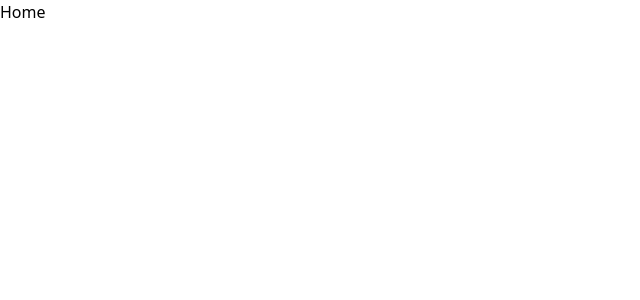
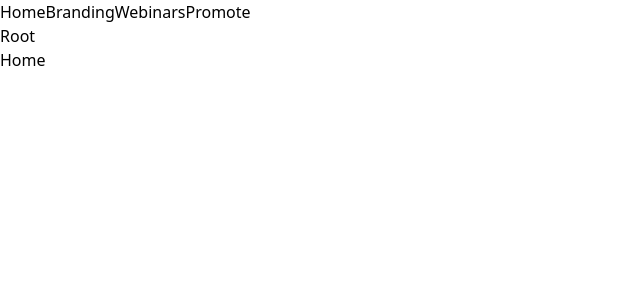
Before and after one commit to farkmu45/brand-in, a React (Vite) app: page / in a window 1280 px wide. Shown: the top 300 px of the page, without its empty margins (0-640 px from the left). Built offline with nearby package versions, Linux system fonts and the light colour scheme.

Commit message:
Add base layout

```diff
--- /dev/null
+++ b/src/layouts/Root.tsx
@@ -0,0 +1,14 @@
+import { NavLink, Outlet } from 'react-router-dom'
+
+export default function Root() {
+  return (
+    <>
+      <NavLink to='/'>Home</NavLink>
+      <NavLink to='/branding'>Branding</NavLink>
+      <NavLink to='/webinars'>Webinars</NavLink>
+      <NavLink to='/promote'>Promote</NavLink>
+      <div>Root</div>
+      <Outlet />
+    </>
+  )
+}
--- a/src/routes.tsx
+++ b/src/routes.tsx
@@ -1,17 +1,19 @@
+import Root from '@/layouts/Root'
 import Branding from '@pages/branding/Branding'
 import Home from '@pages/home/Home'
 import Promote from '@pages/promote/Promote'
 import Webinars from '@pages/webinars/Webinars'
+import { RouteObject } from 'react-router-dom'
 
-type Routes = {
-  path: string
-  element: JSX.Element
-  errorElement?: JSX.Element
-}
 
-const routes: Routes[] = [
+const routes: RouteObject[] = [
   {
     path: '/',
+    element: <Root />,
+    children: [
+      {
+        path: '/',
+        index: true,
         element: <Home />,
       },
       {
@@ -27,5 +29,7 @@ const routes: Routes[] = [
         element: <Promote />,
       },
     ]
+  },
+]
 
 export default routes
--- a/tsconfig.app.json
+++ b/tsconfig.app.json
@@ -6,6 +6,7 @@
       "@/*": ["./src/*"],
       "@assets/*": ["./src/assets/*"],
       "@components/*": ["./src/components/*"],
+      "@layouts/*": ["./src/layouts/*"],
       "@pages/*": ["./src/pages/*"]
     },
 
--- a/tsconfig.json
+++ b/tsconfig.json
@@ -5,7 +5,8 @@
       "@/*": ["./src/*"],
       "@assets/*": ["./src/assets/*"],
       "@components/*": ["./src/components/*"],
-      "@pages/*": ["./src/pages/*"]
+      "@pages/*": ["./src/pages/*"],
+      "@layouts/*": ["./src/layouts/*"]
     }
   },
   "files": [],
--- a/vite.config.ts
+++ b/vite.config.ts
@@ -10,6 +10,7 @@ export default defineConfig({
       '@assets': path.resolve(__dirname, './src/assets'),
       '@components': path.resolve(__dirname, './src/components'),
       '@pages': path.resolve(__dirname, './src/pages'),
+      '@layouts': path.resolve(__dirname, './src/layouts'),
     },
   },
   plugins: [react()],
```
Lines whose indentation alone changed are shown as unchanged.
